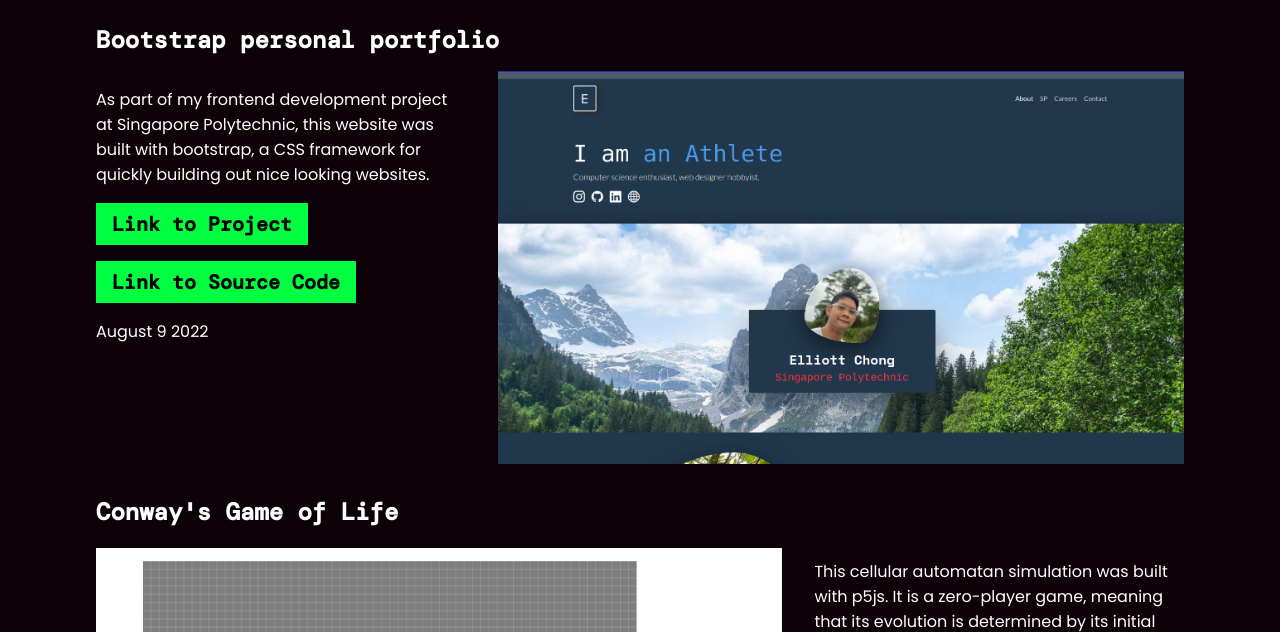
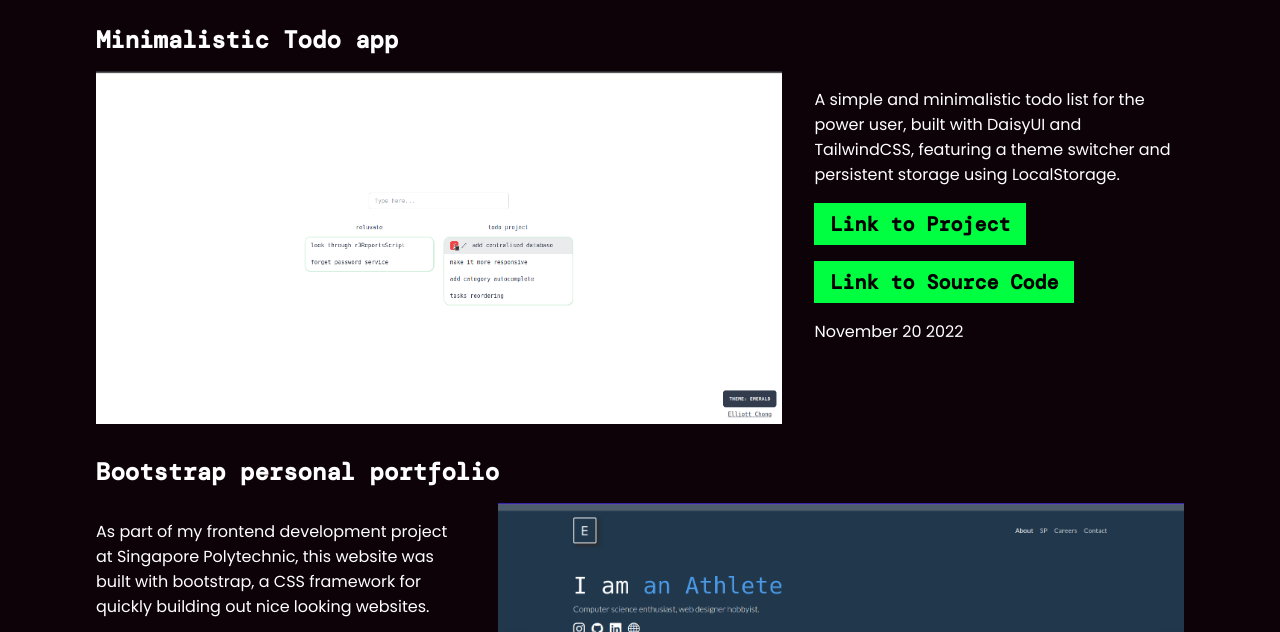
Before and after one commit to Elliott-Chong/lame_personal_portfolio, a plain HTML site: page projects.html in a window 1280 px wide. Shown: the part 136-768 px from the top of the page. Drawn offline with nearby package versions, Linux system fonts and the light colour scheme; a script that the page names is missing.

Commit message:
auto message

```diff
--- a/projects.html
+++ b/projects.html
@@ -119,6 +119,41 @@
     <!-- this is the main content projects container -->
     <main id="main-projects-container">
       <h1 class="main-text" id="projects-title">~/home/elliott/projects</h1>
+      <section class="project-wrapper" id="todo">
+        <div class="title-div">
+          <h2 class="projects-text">Minimalistic Todo app</h2>
+        </div>
+
+        <div class="project-content img-wrapper">
+          <figure class="img-div three-quarter-div">
+            <img src="./images/todo.png" alt="todo" />
+          </figure>
+          <div class="quarter-div">
+            <p class="desc">
+              A simple and minimalistic todo list for the power user, built with
+              DaisyUI and TailwindCSS, featuring a theme switcher and persistent
+              storage using LocalStorage.
+            </p>
+            <a
+              class="btn"
+              href="https://todo-elliott.netlify.app/"
+              target="_blank"
+              rel="noopener noreferrer"
+            >
+              Link to Project
+            </a>
+            <a
+              class="btn"
+              href="https://github.com/elliott-chong/todo-list-daisy"
+              target="_blank"
+              rel="noopener noreferrer"
+            >
+              Link to Source Code
+            </a>
+            <p class="desc">November 20 2022</p>
+          </div>
+        </div>
+      </section>
       <section class="project-wrapper" id="bootstrap-personal-portfolio">
         <div class="title-div">
           <h2 class="projects-text">Bootstrap personal portfolio</h2>
```
Also changed, not shown: index.html (+2 -2 lines), images/todo.png (added).
